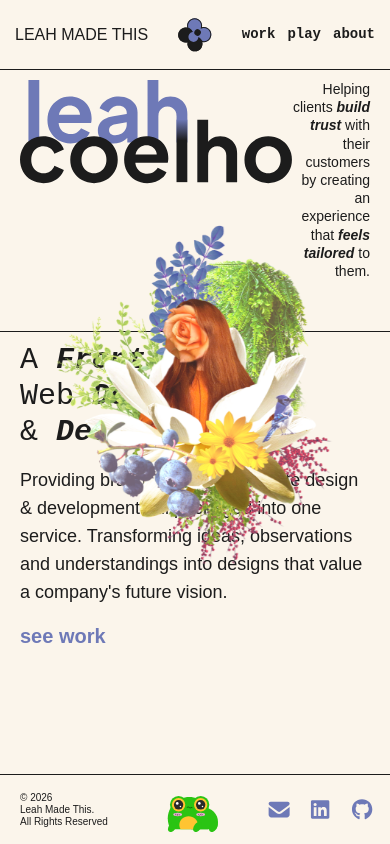
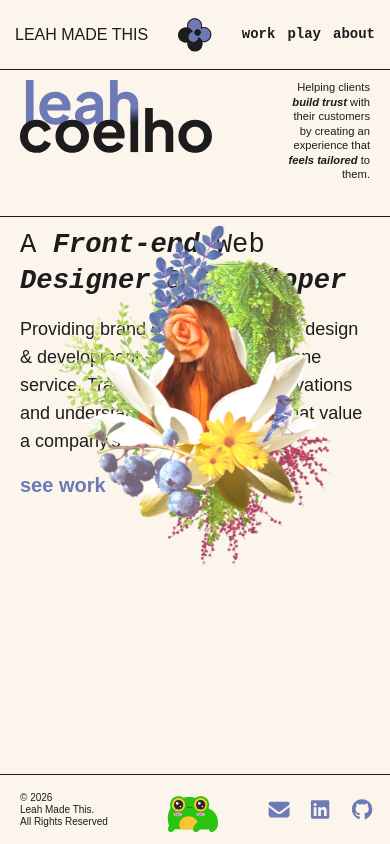
Before and after one commit to lcoelho142/clean-portfolio, a React (Vite) app: page / in a window 390 px wide. Built offline with nearby package versions, Linux system fonts and the light colour scheme; no server answers.

Commit message:
adjusted margin-bottom and sizing of homepage top-group for smaller phone screens

```diff
--- a/src/components/common/MyName.css
+++ b/src/components/common/MyName.css
@@ -54,3 +54,9 @@
         max-width: 17rem;
     }
 }
+
+@media (max-width: 420px) {
+    .svg-name {
+        max-width: 12rem;
+    }
+}
--- a/src/index.css
+++ b/src/index.css
@@ -115,6 +115,17 @@ body {
   }
 }
 
+@media (max-width: 480px) {
+  :root {
+    --text-base: 0.875rem; /* Everything on mobile shrinks by 12.5% automatically */
+    --base-padding: 20px;
+  }
+
+  body {
+    font-size: var(--text-base);
+  }
+}
+
 
 
 /* Dark Mode (Activate by class on body or html) */
--- a/src/pages/home/HomePage.css
+++ b/src/pages/home/HomePage.css
@@ -27,7 +27,7 @@
     justify-content: space-between;
     align-items: flex-start;
     padding: var(--base-padding);
-    margin-bottom: 30.5px;
+    margin-bottom: 2.5em;
 }
 
 .svg-name {
@@ -117,6 +117,12 @@
     .top-group p {
         font-size: 1rem;
     }
+    .top-group {
+        margin-bottom: 1em;
+    }
+    .bottom-group h2 {
+        font-size: 1.7rem;
+    }
 }
 
 @media (max-width: 768px) {
@@ -125,3 +131,9 @@
         line-height: 1.3;
     }
 }
+
+@media (max-width: 420px) {
+    .top-group p {
+        font-size: .7rem;
+    }
+}
```
